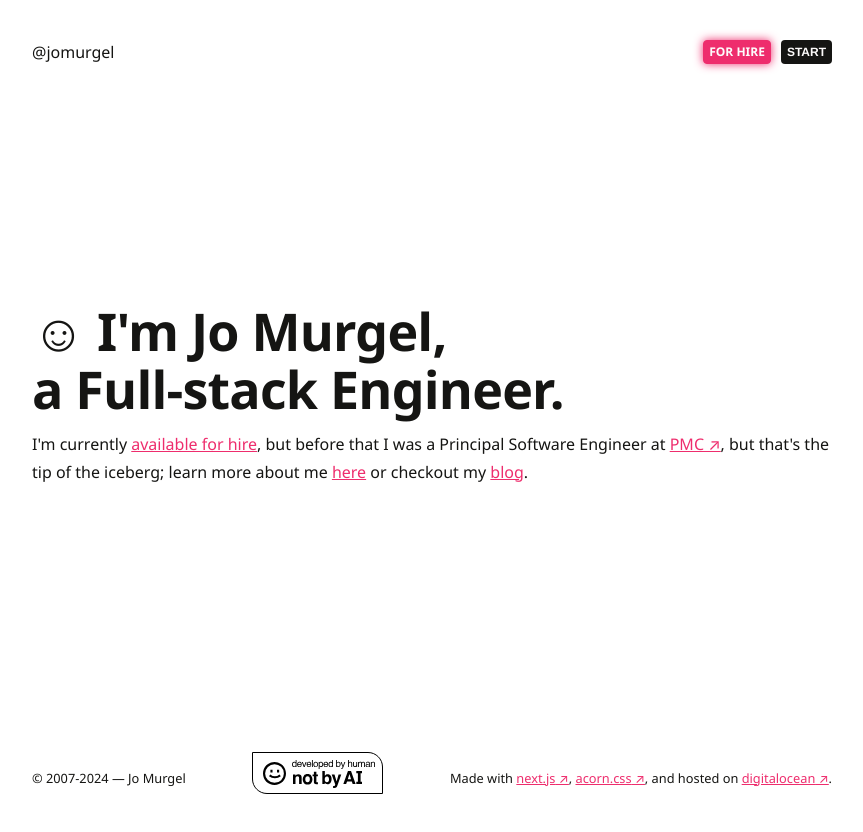
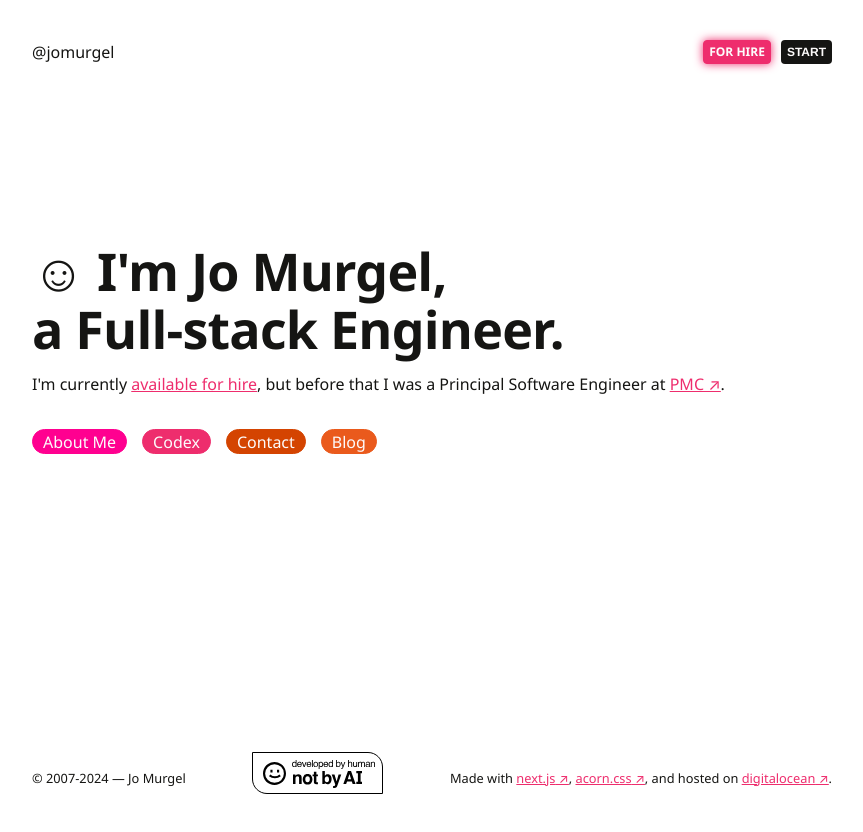
Before and after one commit to jomurgel/jomurgel-learn, a Next.js app: page / in a window 1280 px wide. Shown: the top 832 px of the page, without its empty margins (208-1071 px from the left). Built offline with nearby package versions, Linux system fonts and the light colour scheme.

Commit message:
updates homepage

```diff
--- a/src/app/page.tsx
+++ b/src/app/page.tsx
@@ -1,12 +1,10 @@
+'use client'
+
+import { showLinks } from '@/components/Links'
 import Link from 'next/link'
-// import { getAllContent, SlugOptions } from '@/lib/api'
-// import PostCard from '@/components/PostCard'
 
-const Home = async () => {
-  // @todo: keep for future improvements.
-  // const allPosts = await getAllContent()
-  // const [post] = allPosts
-
+const Home = () => {
+  const quickLinks = [ ...showLinks, { title: 'Blog', path: '/blog' } ]
   return (
     <main>
       <section data-type="top">
@@ -16,8 +14,16 @@ const Home = async () => {
             a Full-stack Engineer.
           </h1>
           <p>
-            I'm currently <Link href="/contact">available for hire</Link>, but before that I was a Principal Software Engineer at <a href="https://pmc.com" target="_blank" rel="noopener noreferrer">PMC</a>, but that's the tip of the iceberg; learn more about me <Link href="/about">here</Link> or checkout my <Link href="/blog">blog</Link>.
+            I'm currently <Link href="/contact">available for hire</Link>, but before that I was a Principal Software Engineer at <a href="https://pmc.com" target="_blank" rel="noopener noreferrer">PMC</a>.
           </p>
+
+          <nav data-type="top-links">
+            <ul>
+              {quickLinks.map( ( item ) => (
+                <li key={item.title}><Link href={item.path}>{item.title}</Link></li>
+              ) )}
+            </ul>
+          </nav>
         </header>
       </section>
     </main>
--- a/src/components/Links/index.tsx
+++ b/src/components/Links/index.tsx
@@ -5,10 +5,7 @@ import React from 'react'
 import { usePathname } from 'next/navigation'
 import { LinksProps } from '@/types/links'
 
-const Links: React.FC<LinksProps> = ( { handleClick } ) => {
-  const pathName = usePathname()
-
-  const showLinks = [
+export const showLinks = [
   {
     title: 'About Me',
     path: '/about',
@@ -23,7 +20,7 @@ const Links: React.FC<LinksProps> = ( { handleClick } ) => {
   },
 ]
 
-  const tellLinks = [
+export const tellLinks = [
   {
     title: 'All Content',
     path: '/blog',
@@ -46,6 +43,9 @@ const Links: React.FC<LinksProps> = ( { handleClick } ) => {
   //   path: '/notes',
   // },
 ]
+
+const Links: React.FC<LinksProps> = ( { handleClick } ) => {
+  const pathName = usePathname()
 
   /**
    * Close menu when link is clicked.
--- a/src/scss/style.scss
+++ b/src/scss/style.scss
@@ -165,6 +165,43 @@ main {
     margin-bottom: var(--pad-3);
   }
 
+  [data-type="top-links"] {
+
+    li {
+
+    $i: 0;
+
+      // @todo: let's tie these more directly to tag names.
+      @each $color, $value in $colors {
+        $i: $i + 1;
+
+        &:nth-child(#{$i}) a {
+          background-color: var(#{$value});
+          border: 1px solid var(#{$value});
+          color: var(--white);
+        }
+
+        &:nth-child(#{$i}) a:active,
+        &:nth-child(#{$i}) a:hover,
+        &:nth-child(#{$i}) a:focus {
+          color: var(#{$value});
+          background-color: var(--white);
+          border: 1px solid var(#{$value});
+        }
+      }
+
+      a {
+        background-color: var(--lightest-gray);
+        border-radius: 1.5625rem;
+        color: var(--gray);
+        line-height: 1;
+        padding: calc(var(--pad) / 3) var(--pad);
+        text-decoration: none;
+        transition: background-color, color, border, 0.3s ease-in-out;
+      }
+    }
+  }
+
   [data-type="top"], {
     position: relative;
     z-index: 0;
@@ -319,8 +356,8 @@ nav[data-type="tags"] {
       }
 
       &:nth-child(#{$i}) a:focus {
-        color: var(--gray);
-        background-color: var(--light-gray);
+        color: var(#{$value});
+        background-color: var(--white);
         border: 1px solid var(#{$value});
       }
     }
@@ -386,8 +423,8 @@ footer {
           &:nth-child(#{$i}) a:active,
           &:nth-child(#{$i}) a:hover,
           &:nth-child(#{$i}) a:focus {
-            color: var(--gray);
-            background-color: var(--light-gray);
+            color: var(#{$value});
+            background-color: var(--white);
             border: 1px solid var(#{$value});
           }
         }
@@ -506,8 +543,8 @@ section {
           }
 
           &:nth-child(#{$i}) a:focus {
-            color: var(--gray);
-            background-color: var(--light-gray);
+            color: var(#{$value});
+            background-color: var(--white);
             border: 1px solid var(#{$value});
           }
         }
@@ -1676,11 +1713,12 @@ button {
     transition: all 0.25s ease-in-out;
 
     &:hover,
-    &[aria-pressed="true"],
+    &[aria-expanded="true"],
     &:focus {
       color: var(--black);
       background-color: var(--white);
       border: 1px solid var(--black);
+      box-shadow: none;
     }
   }
 
```
Also changed, not shown: src/scss/maps.scss (+21 -0 lines), 1 other file (tests, documents, lock files or other folders). Lines whose indentation alone changed are shown as unchanged.
